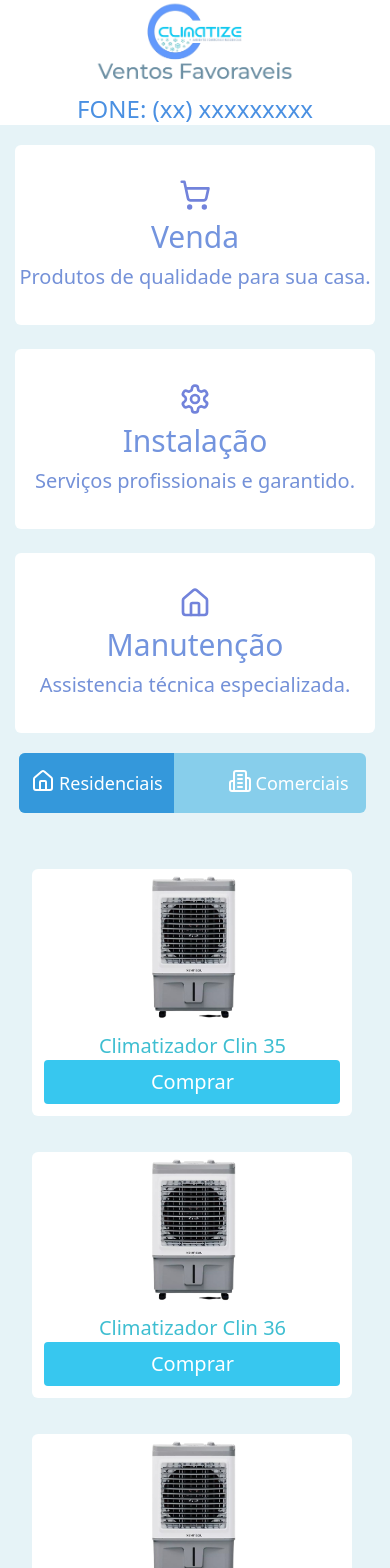
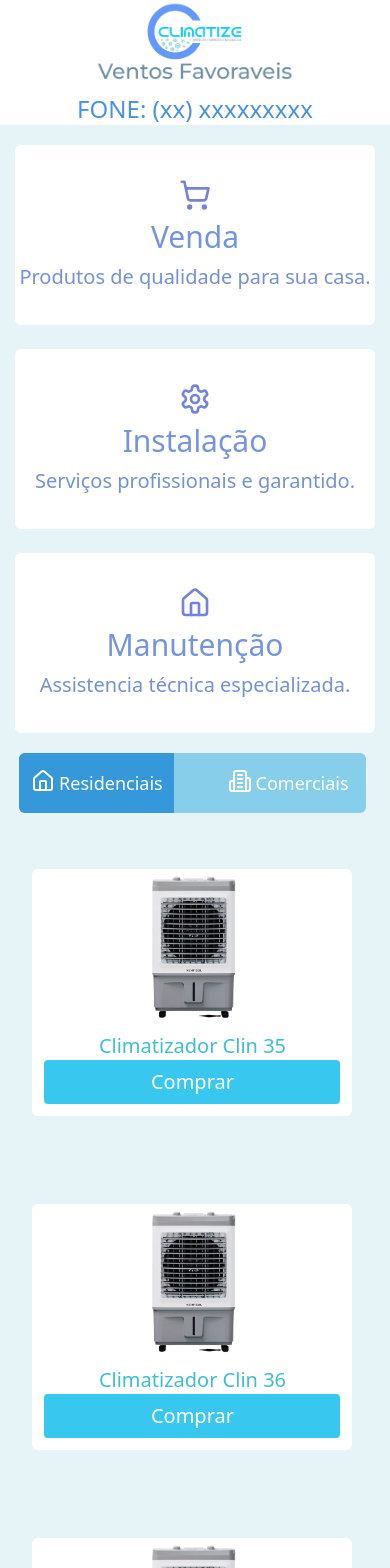
Before and after one commit to Zecamilplano/climatize, a Next.js app: page / in a window 390 px wide. Shown: the top 1568 px of the page. Built offline with nearby package versions, Linux system fonts and the light colour scheme.

Commit message:
refactor: componente de card recriado de forma separada

```diff
--- /dev/null
+++ b/src/app/(components)/card-product.tsx
@@ -0,0 +1,61 @@
+import { motion, AnimatePresence } from "framer-motion";
+import Image from "next/image";
+import Link from "next/link";
+import React from "react"
+
+type TypeProduct = {
+  CustomComponent?: React.ComponentType
+  key?: number
+  nameProduct: string
+  srcProduct: string | number
+  width?: number
+  height?: number
+  href: string
+}
+
+
+export function CardProduct({
+  CustomComponent,
+  key,
+  nameProduct,
+  srcProduct,
+  width,
+  height,
+  href }: TypeProduct) {
+  return (
+    <>
+      {/* {CustomComponent && <CustomComponent />} */}
+      <div className="products-grid flex flex-row flex-wrap justify-center gap-8 gap-y-0 md:pb-1 rounded-md">
+        <div className="bg-main pt-14 font-sans flex flex-row  gap-9 flex-wrap justify-center ">
+          <AnimatePresence >
+
+            <motion.article
+              key={key}
+              initial={{ opacity: 0, x: -10, y: 0 }}
+              animate={{ opacity: 10, x: 0, y: 0 }}
+              exit={{ opacity: 1, x: 10, y: 0, transitionEnd: { display: "none" } }}
+              transition={{
+                opacity: { duration: 0.3 },
+                x: { type: "spring", stiffness: 300, dampimg: 30 },
+                y: false
+              }}
+              className="bg-white w-80 flex flex-col flex-wrap text-center justify-center  rounded-md"
+            >
+              <Image
+                src={`${srcProduct}`}
+                alt={`produto ${nameProduct}`}
+                width={width ?? 176}
+                height={height ?? 176}
+                priority={true}
+                className="w-44 flex self-center" />
+              <h2 className="text-xl font-medium text-card-product">{nameProduct}</h2>
+              <Link
+                href={`${href}`}
+                className="bg-button mx-3 rounded text-white text-xl py-2 hover:opacity-70 active:opacity-50 mb-3 outline-none">Comprar</Link>
+            </motion.article>
+          </AnimatePresence>
+        </div>
+      </div >
+    </>
+  )
+}
--- a/src/app/(pages)/products/card-product.tsx
+++ /dev/null
@@ -1,59 +0,0 @@
-"use client"
-import { useMenu } from "@/app/contexts/menu-context"
-import { useProduct } from "@/app/hooks/hook-products"
-import Image from "next/image"
-import { useEffect } from "react"
-import { MenuResidentialCommercial } from "./menu-category"
-import Link from "next/link"
-import { listProducts } from "@/app/data/product"
-import { motion, AnimatePresence } from "framer-motion"
-
-export function CardProduct() {
-  const { products } = useProduct(listProducts)
-  const { activeCategory } = useMenu()
-
-  const filteredProducts = products.filter(product => product.sectionArea === activeCategory)
-
-  useEffect(() => {
-    console.log("Categoria ativa:", activeCategory)
-    console.log("Produtos disponíveis:", products)
-  }, [activeCategory, products])
-  return (
-    <>
-      <MenuResidentialCommercial />
-      <div className="products-grid flex flex-row flex-wrap justify-center gap-8 gap-y-0 md:pb-1 rounded-md">
-        <div className="bg-main pt-14 font-sans flex flex-row gap-9 flex-wrap justify-center ">
-          <AnimatePresence key={activeCategory}>
-
-            {filteredProducts.map(product => (
-              <motion.article
-                key={product.id}
-                initial={{ opacity: 0, x: -10, y: 0 }}
-                animate={{ opacity: 10, x: 0, y: 0 }}
-                exit={{ opacity: 1, x: 10, y: 0, transitionEnd: { display: "none" } }}
-                transition={{
-                  opacity: { duration: 0.3 },
-                  x: { type: "spring", stiffness: 300, dampimg: 30 },
-                  y: false
-                }}
-                className="bg-white w-80 flex flex-col flex-wrap text-center justify-center  rounded-md"
-              >
-                <Image
-                  src={product.srcProduct || "/logo.png"}
-                  alt={`produto ${product.nameProduct}`}
-                  width={176}
-                  height={176}
-                  priority={true}
-                  className="w-44 flex self-center" />
-                <h2 className="text-xl font-medium text-card-product">{product.nameProduct}</h2>
-                <Link
-                  href={`/products/1`}
-                  className="bg-button mx-3 rounded text-white text-xl py-2 hover:opacity-70 active:opacity-50 mb-3 outline-none">{product.textButton}</Link>
-              </motion.article>
-            ))}
-          </AnimatePresence>
-        </div>
-      </div >
-    </>
-  )
-}
--- a/src/app/(pages)/products/page.tsx
+++ b/src/app/(pages)/products/page.tsx
@@ -1,10 +1,9 @@
-import { CardProduct } from "./card-product";
-import { MenuResidentialCommercial } from "./menu-category";
+import { RenderCardProduct } from "./render-card-product";
 
 export default function RenderProducts() {
   return (
     <div id="products" className=" w-[98.7vw] h-[100dvh] bg-main ">
-      <CardProduct />
+      <RenderCardProduct />
     </div>
   )
 }
--- /dev/null
+++ b/src/app/(pages)/products/render-card-product.tsx
@@ -0,0 +1,34 @@
+"use client"
+import { useMenu } from "@/app/contexts/menu-context"
+import { useProduct } from "@/app/hooks/hook-products"
+import { useEffect } from "react"
+import { MenuResidentialCommercial } from "./menu-category"
+import { listProducts } from "@/app/data/product"
+import { CardProduct } from "@/app/(components)/card-product"
+
+export function RenderCardProduct() {
+  const { products } = useProduct(listProducts)
+  const { activeCategory } = useMenu()
+
+  const filteredProducts = products.filter(product => product.sectionArea === activeCategory)
+
+  useEffect(() => {
+    console.log("Categoria ativa:", activeCategory)
+    console.log("Produtos disponíveis:", products)
+  }, [activeCategory, products])
+  return (
+    <>
+      <MenuResidentialCommercial />
+      <div className="flex flex-wrap justify-center gap-8">
+        {filteredProducts.map(product => (
+          <CardProduct
+            key={product.id}
+            nameProduct={product.nameProduct}
+            srcProduct={`${product.srcProduct}`}
+            href={`/products/${product.id}`}
+          />
+        ))}
+      </div>
+    </>
+  )
+}
```
